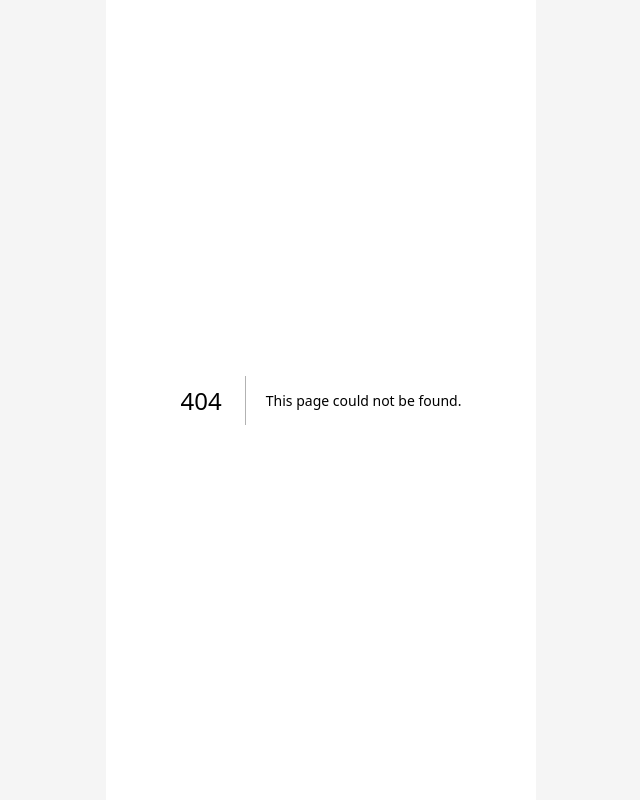
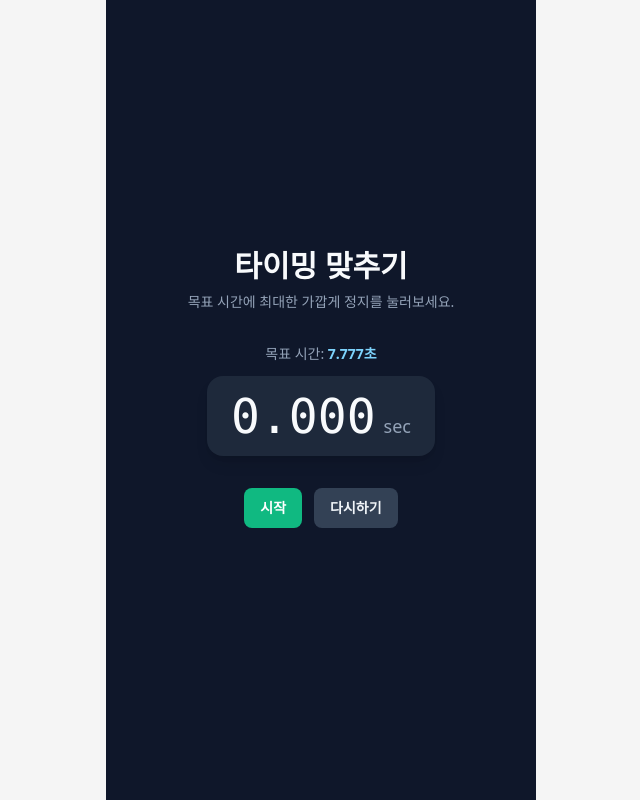
Before and after one commit to yamoyo/yamoyo_FE, a Next.js app: page /games/timing-game in a window 1280 px wide. Before the commit this address had no page. Shown: the whole page, without its empty margins (319-959 px from the left). Built offline with nearby package versions, Linux system fonts and the light colour scheme.

Commit message:
feat: Create Timing game (임시)

```diff
--- /dev/null
+++ b/src/app/(routes)/games/timing-game/page.tsx
@@ -0,0 +1 @@
+export { TimingGame as default } from '@/features/games/timing-game/ui/TimingGame';
--- a/src/app/page.tsx
+++ b/src/app/page.tsx
@@ -17,11 +17,19 @@ export default function Home() {
       <button
         className="h-[50px] w-[100px] rounded-lg bg-gray-500 text-white"
         onClick={() => {
-          router.push('/roulette');
+          router.push('/games/roulette');
         }}
       >
         룰렛
       </button>
+      <button
+        className="h-[50px] w-[100px] rounded-lg bg-gray-500 text-white"
+        onClick={() => {
+          router.push('/games/timing-game');
+        }}
+      >
+        타이밍 게임
+      </button>
     </main>
   );
 }
--- /dev/null
+++ b/src/features/games/timing-game/model/useTimingGame.ts
@@ -0,0 +1,166 @@
+import { useEffect, useRef, useState } from 'react';
+
+const TARGET_SECONDS = 7.777; // 목표 시간 (초)
+
+export function useTimingGame() {
+  // 목표 시간과 정지한 시간의 차이
+  const [difference, setDifference] = useState<number | null>(null);
+
+  // 지금까지 흐른 시간(초 단위)
+  // 예: 0, 1.234, 3.567 등
+  const [elapsed, setElapsed] = useState(0);
+
+  // 스톱워치가 돌아가는 중인지 여부
+  const [isRunning, setIsRunning] = useState(false);
+
+  // 언제부터 시간을 재기 시작했는지를 저장하는 ref
+  const startTimeRef = useRef<number | null>(null);
+
+  /**
+   * rafIdRef
+   *
+   * - requestAnimationFrame이 반환하는 id를 저장하는 ref
+   * - requestAnimationFrame(tick)을 호출하면 브라우저는 id를 줌
+   * - cancelAnimationFrame(id)를 호출하여 "더 이상 그 tick 함수를 실행하지 마"라고 예약을 취소할 수 있다.
+   *
+   * 즉, rafIdRef는 현재 돌고 있는 애니메이션 루프의 핸들(손잡이) 역할을 한다.
+   */
+  const rafIdRef = useRef<number | null>(null);
+
+  /** 스톱워치(게임) 시작 */
+  const start = () => {
+    if (isRunning) return;
+    setDifference(null);
+    setIsRunning(true);
+  };
+
+  /**
+   * 스톱워치(게임) 정지
+   *
+   * - 사용자가 타이밍에 맞춰 멈추기 버튼을 눌렀을 때 호출됨
+   */
+  const stop = () => {
+    if (!isRunning) return;
+    setIsRunning(false);
+
+    // 목표 시간과의 차이 계산
+    setDifference(elapsed - TARGET_SECONDS);
+  };
+
+  /**
+   * 스톱워치(게임) 초기화
+   *
+   * - 원래는 없는 기능일 것 같지만, 편의를 위해 만듦
+   */
+  const reset = () => {
+    setIsRunning(false);
+    setElapsed(0);
+    setDifference(null);
+    startTimeRef.current = null;
+  };
+
+  const handleStopOrReset = () => {
+    if (isRunning) {
+      stop();
+    } else {
+      reset();
+    }
+  };
+
+  // 차이 텍스트 계산
+  const diffText =
+    difference === null
+      ? ''
+      : (() => {
+          const abs = Math.abs(difference).toFixed(3); // 차이 절댓값으로 변환
+          if (abs === '0.000') return '완벽해요! 딱 맞췄어요 🎯';
+
+          const isLate = difference > 0;
+          const dir = isLate ? '늦었어요' : '빨랐어요';
+          return `아쉽다😂 ${abs}초 만큼 ${dir}.`;
+        })();
+
+  /**
+   * 🚀 useEffect 문을 보기 전에 이해하면 좋은 개념들
+   *
+   * 1. requestAnimationFrame
+   *  - 브라우저가 화면을 다시 그리기 직전에 특정 함수를 호출하도록 예약하는 API
+   *  - 주로 애니메이션을 부드럽게 구현할 때 사용됨
+   *  - 프레임 단위로 동작 -> 화면이 60fps라면 1초에 최대 60번 이 콜백이 호출될 수 있음
+   *
+   * 2. cancelAnimationFrame
+   *  - requestAnimationFrame으로 예약된 콜백 호출을 취소하는 API
+   *  - 더 이상 애니메이션이 필요 없을 때 사용됨
+   *
+   * 3. DOMHighResTimeStamp
+   *  - requestAnimationFrame 콜백에 전달되는 타이머 값
+   *  - 페이지가 열린 순간부터 흐른 시간을 밀리초 단위로 나타냄
+   *  - 예: 1234.5678 (1초 234밀리초 567마이크로초)
+   *
+   *
+   * 🚀 useEffect 문 간단 설명
+   *
+   *  - isRunning이 true가 되면, tick 함수를 정의하고 첫 프레임을 예약
+   *  - tick 함수는 매 프레임마다 호출되며, 경과 시간을 계산하고 상태를 업데이트
+   *
+   */
+  useEffect(() => {
+    // 실행 중이 아니라면, 남아 있는 애니메이션 프레임 예약을 취소
+    if (!isRunning) {
+      if (rafIdRef.current != null) {
+        cancelAnimationFrame(rafIdRef.current);
+        rafIdRef.current = null;
+      }
+      return;
+    }
+
+    /**
+     * tick: 매 프레임마다 호출되는 콜백
+     *
+     * @param now: DOMHighResTimeStamp
+     *
+     * 함수 흐름:
+     *  1. 처음 호출될 때 `startTimeRef.current`가 비어 있으면
+     *     `startTimeRef.current = now` 로 설정하여 시작 시각을 기록
+     *      now는 DOMHighResTimeStamp이며, 프레임이 호출된 시점의 시간을 나타냄
+     *  2. `diffMs = now - startTimeRef.current` 로 경과 시간을 계산
+     *  3. `diffMs / 1000` 을 통해 초 단위로 변환하여 `elapsed` 상태로 저장
+     *  4. `requestAnimationFrame(tick)` 을 호출하여 다음 프레임에서도 `tick`이 호출되도록 예약
+     */
+    const tick = (now: number) => {
+      if (startTimeRef.current == null) {
+        startTimeRef.current = now; // 시작 시각을 저장
+      }
+
+      // 지금 프레임 시간(now) - 시작 시각 = 경과 시간
+      const diffMs = now - startTimeRef.current;
+
+      // ms → s 변환 (예: 1234.567ms → 1.234567s)
+      setElapsed(diffMs / 1000);
+
+      // 다음 프레임에서도 tick이 호출되도록 예약
+      rafIdRef.current = requestAnimationFrame(tick);
+    };
+
+    // 첫 프레임 예약
+    rafIdRef.current = requestAnimationFrame(tick);
+
+    return () => {
+      if (rafIdRef.current != null) {
+        cancelAnimationFrame(rafIdRef.current);
+      }
+    };
+  }, [isRunning]);
+
+  return {
+    TARGET_SECONDS,
+    elapsed,
+    isRunning,
+    difference,
+    diffText,
+    start,
+    stop,
+    reset,
+    handleStopOrReset,
+  };
+}
--- /dev/null
+++ b/src/features/games/timing-game/ui/TimingGame.tsx
@@ -0,0 +1,78 @@
+'use client';
+
+import { useTimingGame } from '../model/useTimingGame';
+
+export function TimingGame() {
+  const {
+    TARGET_SECONDS,
+    elapsed,
+    isRunning,
+    difference,
+    diffText,
+    start,
+    handleStopOrReset,
+  } = useTimingGame();
+
+  return (
+    <div className="h-screen flex-col bg-slate-900 text-slate-50 flex-center">
+      {/* 타이틀 */}
+      <h1 className="mb-2 text-3xl font-bold">타이밍 맞추기</h1>
+      <p className="mb-8 text-sm text-slate-400">
+        목표 시간에 최대한 가깝게 정지를 눌러보세요.
+      </p>
+
+      {/* 목표 시간 / 현재 시간 */}
+      <div className="mb-8 flex flex-col items-center gap-3">
+        <div className="text-sm text-slate-400">
+          목표 시간:{' '}
+          <span className="font-semibold text-sky-300">
+            {TARGET_SECONDS.toFixed(3)}초
+          </span>
+        </div>
+
+        <div className="flex items-baseline gap-2 rounded-2xl bg-slate-800 px-6 py-4 shadow-lg">
+          <span className="font-mono text-5xl tabular-nums">
+            {elapsed.toFixed(3)}
+          </span>
+          <span className="text-lg text-slate-400">sec</span>
+        </div>
+      </div>
+
+      {/* 버튼들 */}
+      <div className="mb-6 flex gap-3">
+        <button
+          onClick={start}
+          disabled={isRunning}
+          className={`h-10 rounded-lg px-4 text-sm font-semibold transition ${
+            isRunning
+              ? 'cursor-not-allowed bg-slate-600 text-slate-300'
+              : 'bg-emerald-500 text-white hover:bg-emerald-400'
+          }`}
+        >
+          시작
+        </button>
+        <button
+          onClick={handleStopOrReset}
+          className={`h-10 rounded-lg px-4 text-sm font-semibold transition ${
+            isRunning
+              ? 'bg-rose-500 text-white hover:bg-rose-400'
+              : 'bg-slate-700 text-slate-100 hover:bg-slate-600'
+          }`}
+        >
+          {isRunning ? '정지' : '다시하기'}
+        </button>
+      </div>
+
+      {/* 결과 메시지 */}
+      {difference !== null && (
+        <div className="text-center">
+          <div className="mb-1 text-sm text-slate-300">
+            목표: {TARGET_SECONDS.toFixed(3)}초 / 내 기록: {elapsed.toFixed(3)}
+            초
+          </div>
+          <div className="text-base font-semibold text-sky-300">{diffText}</div>
+        </div>
+      )}
+    </div>
+  );
+}
```
Also changed, not shown: src/app/(routes)/games/roulette/page.tsx (renamed from src/app/(routes)/roulette/page.tsx).
